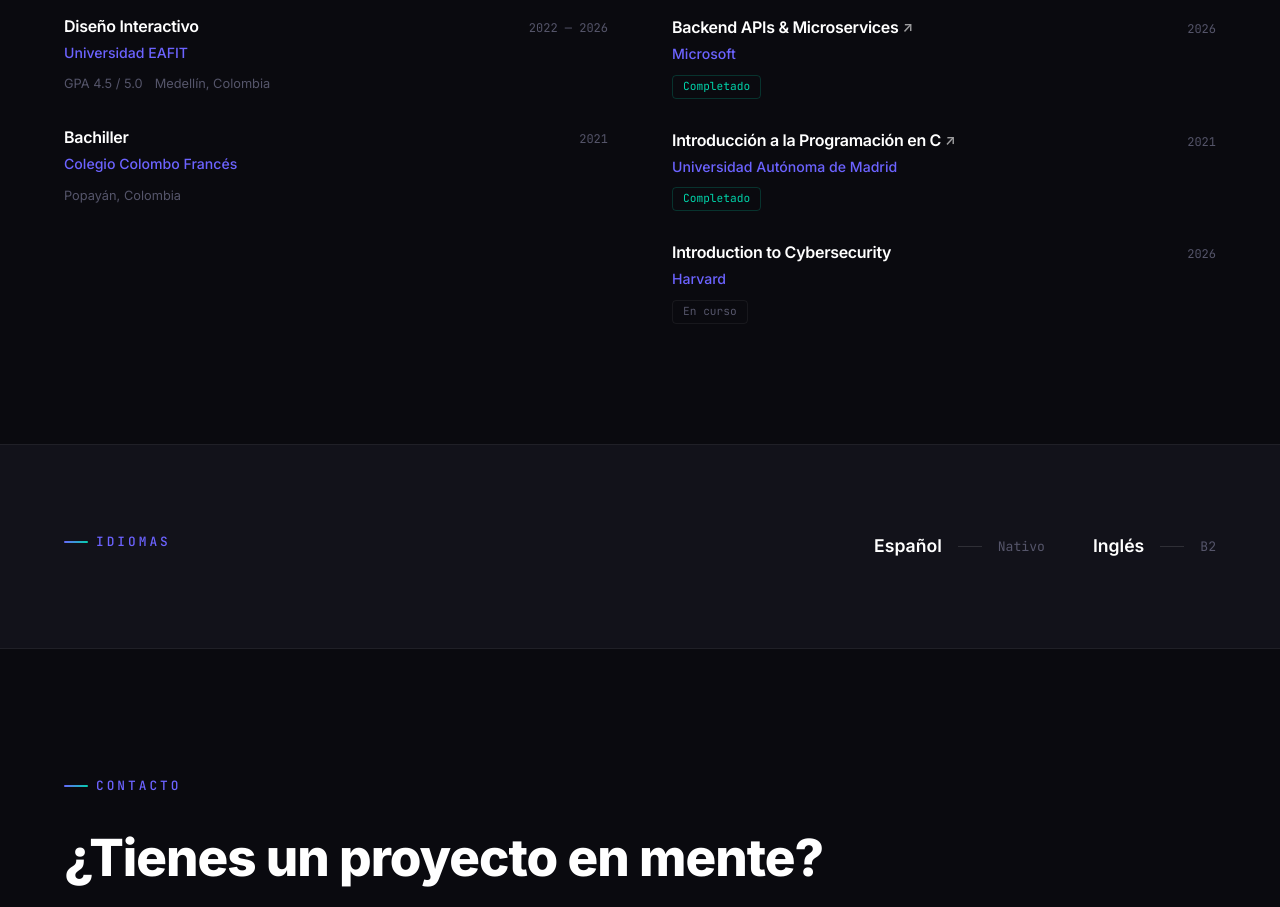
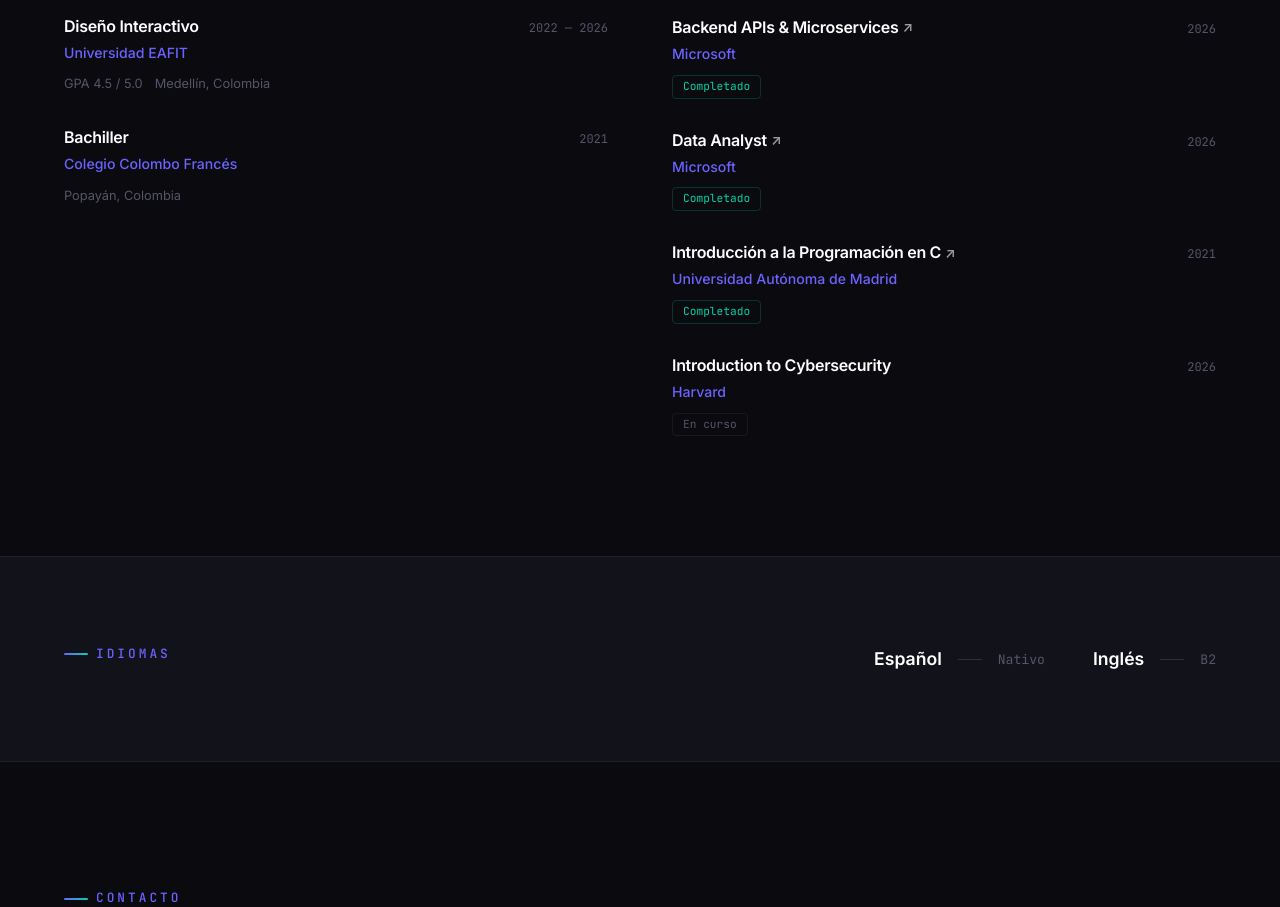
Before and after one commit to IoavM/Portafolio-Ioav, a React (Vite) app: page / in a window 1280 px wide. Shown: the part 6040-6947 px from the top of the page. Built offline with nearby package versions, Linux system fonts and the light colour scheme.

Commit message:
Curso Data Analyst

```diff
--- a/src/data/portfolioData.ts
+++ b/src/data/portfolioData.ts
@@ -205,7 +205,7 @@ export const portfolioData: PortfolioData = {
       institution: "IBM",
       title: "Developing Front-End Apps with React",
       year: "2026",
-      status: "En curso",
+      status: "Completado",
       url: "https://courses.edx.org/certificates/4cfbfa08af3145079f855363b1263c8b",
     },
     {
@@ -214,6 +214,13 @@ export const portfolioData: PortfolioData = {
       year: "2026",
       status: "Completado",
       url: "https://courses.edx.org/certificates/c4b812aaa3ff47cb9b2c896c64cc1333",
+    },
+    {
+      institution: "Microsoft",
+      title: "Data Analyst",
+      year: "2026",
+      status: "Completado",
+      url: "https://credentials.edx.org/credentials/c6b955f8df15448990493bb8a8cfc012/",
     },
     {
       institution: "Universidad Autónoma de Madrid",
--- a/src/i18n.ts
+++ b/src/i18n.ts
@@ -276,6 +276,13 @@ const resources = {
             year: "2026",
             status: "Completado",
             url: "https://courses.edx.org/certificates/c4b812aaa3ff47cb9b2c896c64cc1333?_gl=1*1czq877*_gcl_au*MTcxMDI5NDIyMS4xNzgyOTY3MDY3*_ga*NDgzMDg0MTczLjE3ODI5NjcwNjc.*_ga_D3KS4KMDT0*czE3ODI5NjcwNjckbzEkZzEkdDE3ODI5NjcyMjkkajYwJGwwJGgw",
+          },
+          {
+            institution: "Microsoft",
+            title: "Data Analyst",
+            year: "2026",
+            status: "Completado",
+            url: "https://credentials.edx.org/credentials/c6b955f8df15448990493bb8a8cfc012/",
           },
           {
             institution: "Universidad Autónoma de Madrid",
@@ -605,6 +612,13 @@ const resources = {
             url: "https://courses.edx.org/certificates/c4b812aaa3ff47cb9b2c896c64cc1333?_gl=1*1czq877*_gcl_au*MTcxMDI5NDIyMS4xNzgyOTY3MDY3*_ga*NDgzMDg0MTczLjE3ODI5NjcwNjc.*_ga_D3KS4KMDT0*czE3ODI5NjcwNjckbzEkZzEkdDE3ODI5NjcyMjkkajYwJGwwJGgw",
           },
           {
+            institution: "Microsoft",
+            title: "Data Analyst",
+            year: "2026",
+            status: "Completed",
+            url: "https://credentials.edx.org/credentials/c6b955f8df15448990493bb8a8cfc012/",
+          },
+          {
             institution: "Universidad Autónoma de Madrid",
             title: "Introduction to C Programming",
             year: "2021",
```
